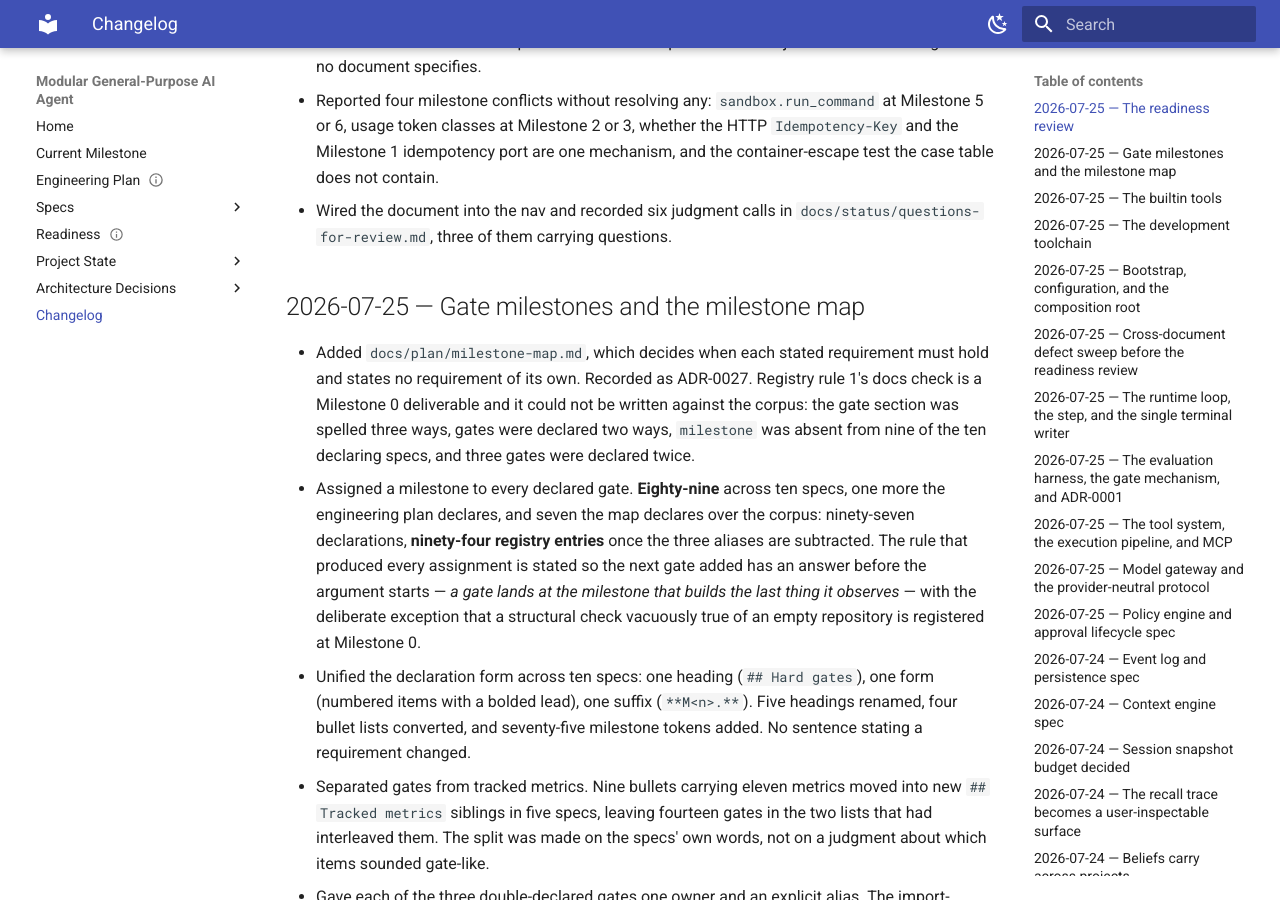
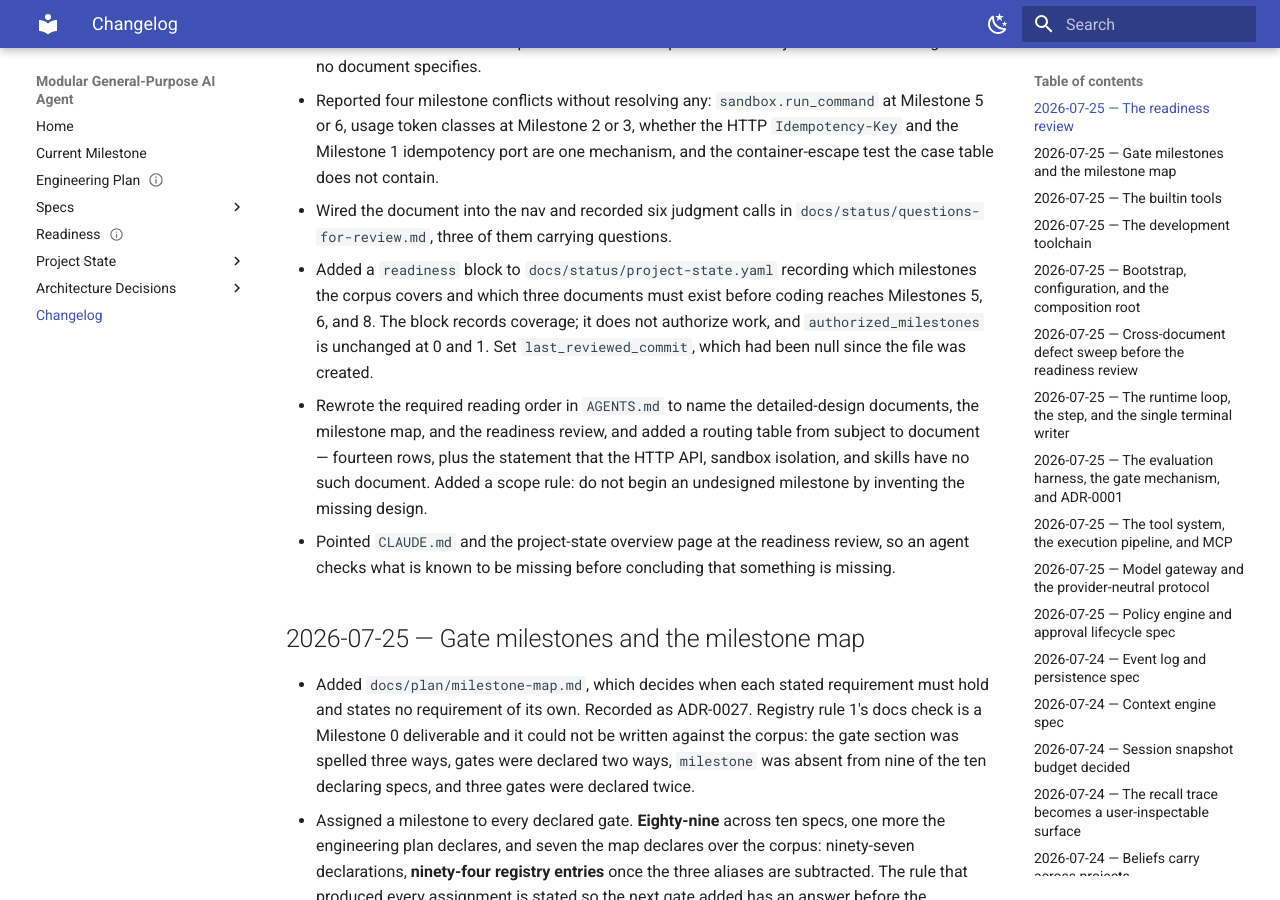
Before and after one commit to avitus/veetbot, an MkDocs documentation site: the page built from docs/changelog.md, in a window 1280 px wide and 900 px high, scrolled down 813 px. Built offline with MkDocs 1.6.1 and Material for MkDocs 9.7.7, drawn with Linux system fonts in a browser that asks for light colours.

Commit message:
docs: route the coding agent through the specs, the map, and the readiness review
The bootstrap files still described a corpus of one document. They now
describe the one that exists: a required reading order that names the
detailed-design documents, the milestone map, and the readiness review,
and a routing table from subject to document so an agent opening an
assignment can find the mechanism rather than only the requirement.

The table's last statement is the important one: the HTTP API, sandbox
isolation, and skills have no such document, and sections 16, 28, and 30
of the engineering plan are all that exists for them. The matching scope
rule is that an agent must not begin an undesigned milestone by
inventing the missing design.

project-state.yaml gains a readiness block derived from the review,
recording which milestones the corpus covers and which documents must
exist before coding reaches Milestones 5, 6, and 8. It records coverage
and authorizes nothing; authorized_milestones is unchanged at 0 and 1.
last_reviewed_commit was null since the file was created and is now set.

Co-Authored-By: Claude <noreply@anthropic.com>
Claude-Session: https://claude.ai/code/session_01Co5fwoBE4S5jaeXYEWfdiv

```diff
--- a/docs/changelog.md
+++ b/docs/changelog.md
@@ -42,6 +42,19 @@ title: Changelog
   mechanism, and the container-escape test the case table does not contain.
 - Wired the document into the nav and recorded six judgment calls in
   `docs/status/questions-for-review.md`, three of them carrying questions.
+- Added a `readiness` block to `docs/status/project-state.yaml` recording which
+  milestones the corpus covers and which three documents must exist before
+  coding reaches Milestones 5, 6, and 8. The block records coverage; it does not
+  authorize work, and `authorized_milestones` is unchanged at 0 and 1. Set
+  `last_reviewed_commit`, which had been null since the file was created.
+- Rewrote the required reading order in `AGENTS.md` to name the detailed-design
+  documents, the milestone map, and the readiness review, and added a routing
+  table from subject to document — fourteen rows, plus the statement that the
+  HTTP API, sandbox isolation, and skills have no such document. Added a scope
+  rule: do not begin an undesigned milestone by inventing the missing design.
+- Pointed `CLAUDE.md` and the project-state overview page at the readiness
+  review, so an agent checks what is known to be missing before concluding that
+  something is missing.
 
 ## 2026-07-25 — Gate milestones and the milestone map
 
```
Also changed, not shown: AGENTS.md (+34 -2 lines), CLAUDE.md (+5 -0 lines), docs/status/index.md (+9 -0 lines), docs/status/project-state.yaml (+27 -2 lines).
